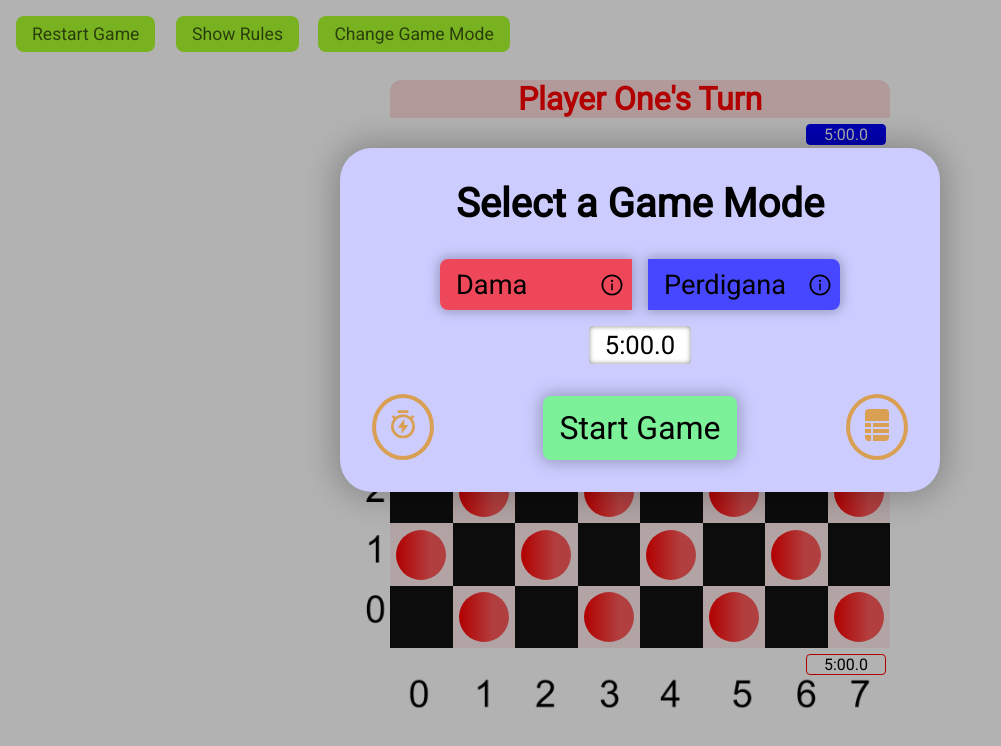
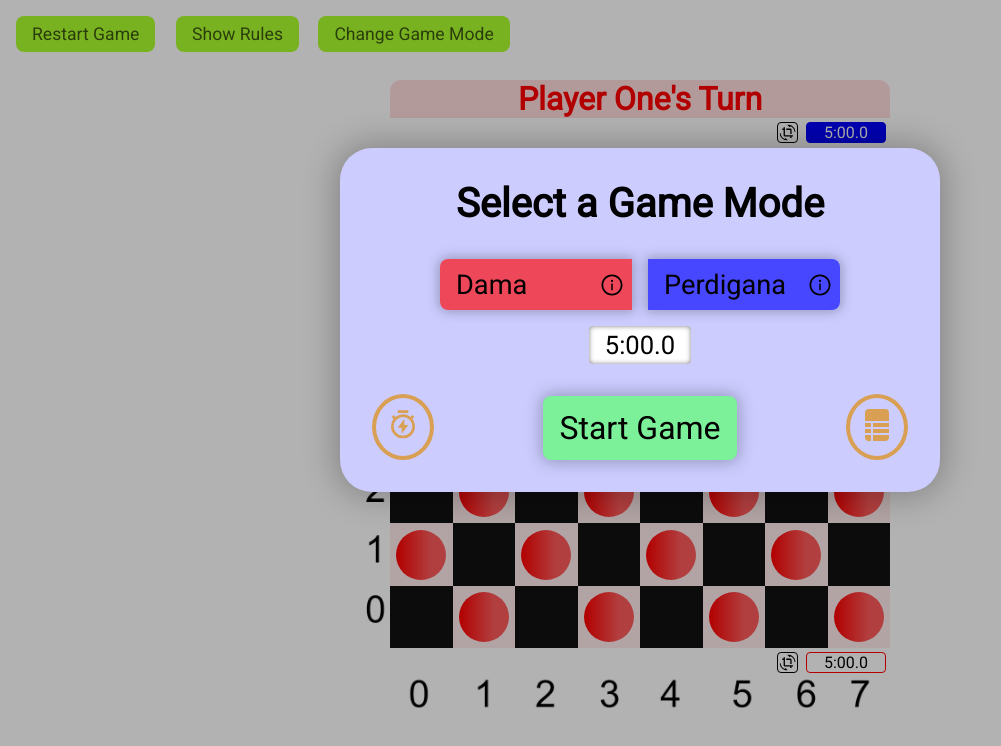
Before and after one commit to nephriteagain/dama, a React (Vite) app: page / in a window 1280 px wide. Shown: the top 746 px of the page, without its empty margins (0-1001 px from the left). Built offline with nearby package versions, Linux system fonts and the light colour scheme.

Commit message:
added flippable timer

```diff
--- a/src/App.css
+++ b/src/App.css
@@ -3,5 +3,5 @@
   align-items: center;
   justify-content: center;
   width: 100vw;
-  height: 100vh;
+  height: fit-content;
 }
--- a/src/components/Timer.tsx
+++ b/src/components/Timer.tsx
@@ -1,8 +1,31 @@
 import { useRef, useEffect } from 'react';
+import { MdCropRotate } from 'react-icons/md'
 
 import '../sass/Timer.scss';
 
 function Timer({ timerOne, currentTimer }) {
+
+  const timerRef = useRef()
+
+    function rotateClock() {
+    const timerStyle = window.getComputedStyle(timerRef.current)
+    const rotate = timerStyle.transform
+    if (rotate === 'matrix(-1, 0, 0, -1, 0, 0)') {
+      timerRef.current.style.transform = 'rotate(0deg)'
+    } else {
+      timerRef.current.style.transform = 'rotate(180deg)'
+    }
+  }
+
+
+  function formatTime(deciseconds) {
+    if (deciseconds === Infinity) return 'Unlimited'
+
+    const minutes = Math.floor(deciseconds / 600);
+    const seconds = Math.floor((deciseconds % 600) / 10);
+    const deci = deciseconds % 10;
+    return `${minutes}:${seconds < 10 ? '0' : ''}${seconds}.${deci}`;
+  };
 
   useEffect(() => {
     if (currentTimer === 1) {
@@ -14,20 +37,10 @@ function Timer({ timerOne, currentTimer }) {
     }
   }, [currentTimer])
 
-  const timerRef = useRef()
-
-  const formatTime = (deciseconds) => {
-    if (deciseconds === Infinity) return 'Unlimited'
-
-    const minutes = Math.floor(deciseconds / 600);
-    const seconds = Math.floor((deciseconds % 600) / 10);
-    const deci = deciseconds % 10;
-    return `${minutes}:${seconds < 10 ? '0' : ''}${seconds}.${deci}`;
-  };
-
   return (
     <div className='timer-one'>
       <div className='timer-counter-one' ref={timerRef}>{formatTime(timerOne)}</div>
+      <span className='flip-time' onClick={rotateClock}><MdCropRotate /></span>
     </div>
   );
 }
--- a/src/components/TimerTwo.tsx
+++ b/src/components/TimerTwo.tsx
@@ -1,11 +1,35 @@
 import { useRef, useEffect } from 'react'
+import { MdCropRotate } from 'react-icons/md'
 
 import '../sass/Timer.scss';
 
 function TimerTwo({ timerTwo, currentTimer }) {
 
 
-    useEffect(() => {
+
+  const timerRef = useRef()
+
+
+    function rotateClock() {
+    const timerStyle = window.getComputedStyle(timerRef.current)
+    const rotate = timerStyle.transform
+    if (rotate === 'matrix(-1, 0, 0, -1, 0, 0)') {
+      timerRef.current.style.transform = 'rotate(0deg)'
+    } else {
+      timerRef.current.style.transform = 'rotate(180deg)'
+    }
+  }
+
+  function formatTime(deciseconds) {
+    if (deciseconds === Infinity) return 'Unlimited'
+    const minutes = Math.floor(deciseconds / 600);
+    const seconds = Math.floor((deciseconds % 600) / 10);
+    const deci = deciseconds % 10;
+    return `${minutes}:${seconds < 10 ? '0' : ''}${seconds}.${deci}`;
+  };
+
+
+  useEffect(() => {
     if (currentTimer === 2) {
       timerRef.current.style.backgroundColor = 'blue'
       timerRef.current.style.color = '#fff'
@@ -15,21 +39,10 @@ function TimerTwo({ timerTwo, currentTimer }) {
     }
   }, [currentTimer])
 
-  const timerRef = useRef()
-
-  const formatTime = (deciseconds) => {
-    if (deciseconds === Infinity) return 'Unlimited'
-
-
-    const minutes = Math.floor(deciseconds / 600);
-    const seconds = Math.floor((deciseconds % 600) / 10);
-    const deci = deciseconds % 10;
-    return `${minutes}:${seconds < 10 ? '0' : ''}${seconds}.${deci}`;
-  };
-
   return (
     <div className='timer-two'>
       <div className='timer-counter-two' ref={timerRef}>{formatTime(timerTwo)}</div>
+      <span className='flip-time' onClick={rotateClock}><MdCropRotate /></span>
     </div>
   );
 }
--- a/src/index.css
+++ b/src/index.css
@@ -10,14 +10,23 @@ html {
   margin: 0;
 }
 
+#root {
+  margin: 0px;
+  width: 100%;
+  height: 100%;
+}
+
 body {
   width: 100vw;
-  height: 100vh;
-  overflow-y: hidden;
+  overflow-x: hidden;
 }
 
 @media (max-width: 576px) {
   html {
     font-size: 12px;
   }
+
+  body {
+    overflow: auto
+  };
 }
--- a/src/sass/GameModeModal.scss
+++ b/src/sass/GameModeModal.scss
@@ -8,7 +8,6 @@
   background-color: rgba($color: #000000, $alpha: 0.3);
   width: 100vw;
   height: 100%;
-  overflow: hidden;
   display: flex;
   justify-content: center;
   align-items: center;
--- a/src/sass/Gameboard.scss
+++ b/src/sass/Gameboard.scss
@@ -1,9 +1,11 @@
 @import './mixins';
 
 .container {
+  position: absolute;
+  top: 0;
+  left: 0;
   width: 100vw;
-  height: 100vh;
-  overflow-y: hidden;
+  margin: 0px;
 }
 
 .board {
--- a/src/sass/Timer.scss
+++ b/src/sass/Timer.scss
@@ -3,7 +3,7 @@
 .timer-one,
 .timer-two {
   display: flex;
-  flex-direction: column;
+  flex-direction: row-reverse;
   align-items: end;
   padding-block: 0.15rem;
   padding-inline: 0.25rem;
@@ -30,6 +30,23 @@
   border: 1px solid blue;
 }
 
+.flip-time {
+  width: 1.3rem;
+  height: 1.3rem;
+  position: relative;
+  margin-right: 0.5rem;
+  border: 1px solid;
+  border-radius: 4px;
+}
+
+.flip-time > svg {
+  position: absolute;
+  font-size: 1rem;
+  transform: translate(10%,10%);
+}
+
+
+
 @include media-md {
   .timer-one,
   .timer-two {
--- a/src/sass/WinnerModal.scss
+++ b/src/sass/WinnerModal.scss
@@ -7,7 +7,6 @@
   background-color: rgba($color: #000000, $alpha: 0.3);
   width: 100vw;
   height: 100%;
-  overflow: hidden;
   display: flex;
   justify-content: center;
   align-items: center;
```
